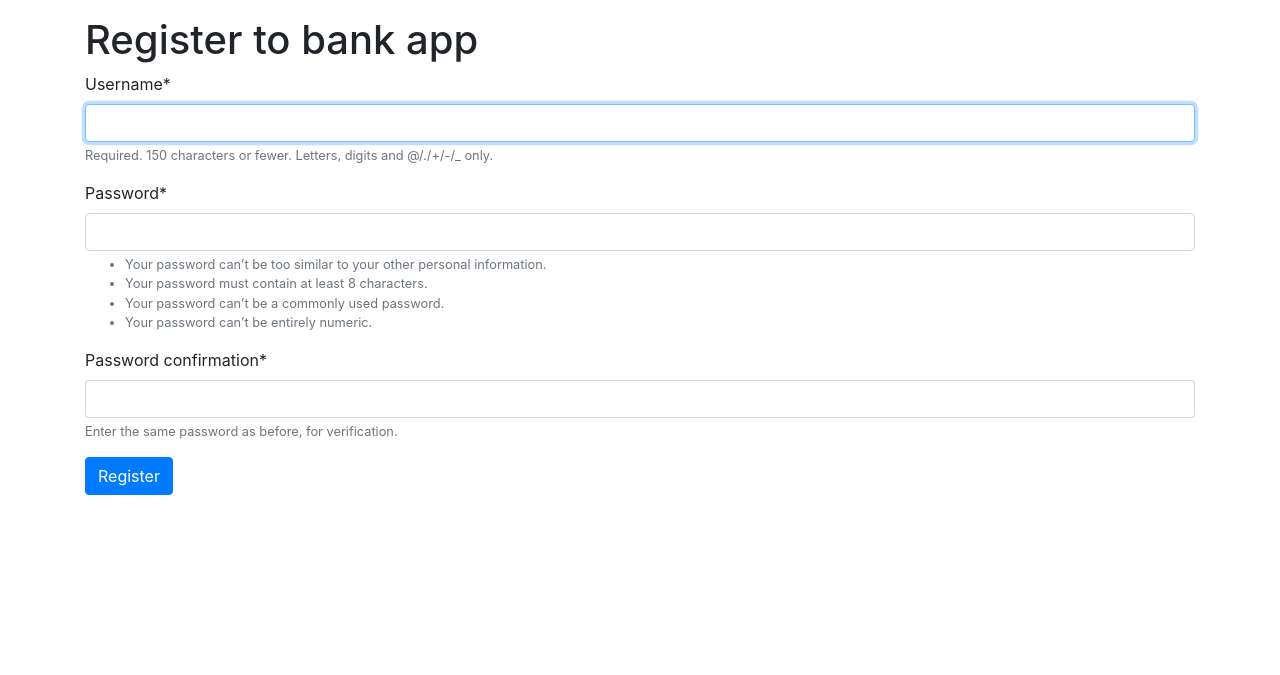
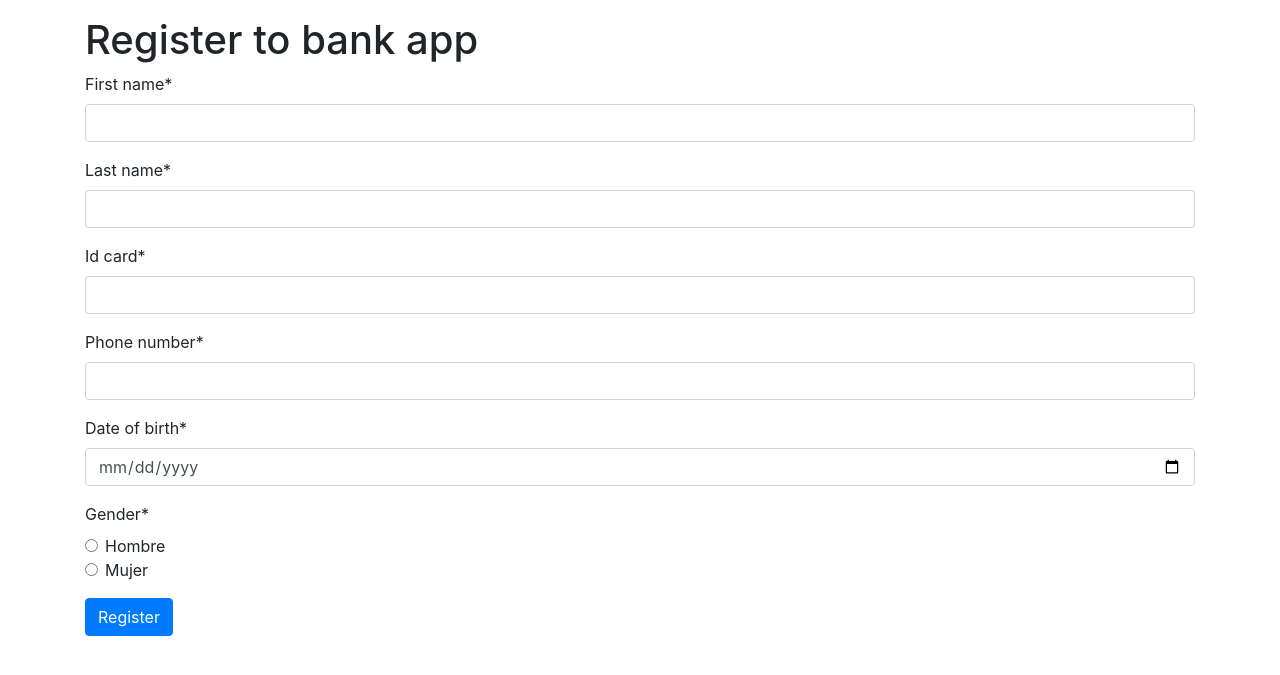
Before and after one commit to rem1niscence/bank-app, a Django app: page /user/register in a window 1280 px wide. Shown: the part 56-731 px from the top of the page. Run offline with Django 3.2, Linux system fonts and the light colour scheme; some libraries are stand-ins or nearby versions.

Commit message:
Extended registration form with Profile model options

```diff
--- a/django/config/settings.py
+++ b/django/config/settings.py
@@ -33,6 +33,7 @@ ALLOWED_HOSTS = []
 INSTALLED_APPS = [
     # 3rd Party
     'crispy_forms',
+    'bootstrap_datepicker',
 
     # Local Apps
     'user',
@@ -132,6 +133,7 @@ STATIC_URL = '/static/'
 STATICFILES_DIRS = [
     os.path.join(BASE_DIR, 'static')
 ]
+STATIC_ROOT = os.path.join(BASE_DIR, 'gathered_static_files')
 
 # Crispy forms settings
 CRISPY_TEMPLATE_PACK = 'bootstrap4'
--- a/django/core/templates/core/index.html
+++ b/django/core/templates/core/index.html
@@ -1,5 +1,9 @@
 {% extends 'base.html' %}
 
 {% block body %}
-  <p id="test">Template is working</p>
+  {% if user.is_authenticated %}
+    <p>Hello {{ user.username }}</p>
+    {% else %}
+    <p>Log in to see more info</p>
+  {% endif %}
 {% endblock body %}
--- a/django/templates/base.html
+++ b/django/templates/base.html
@@ -4,9 +4,10 @@
 <head>
   <meta charset="UTF-8">
   <meta http-equiv="X-UA-Compatible" content="ie=edge">
-  <!-- Start 3rd Party libraries -->
+  <!-- Start 3rd Party CSS -->
   <link href="https://stackpath.bootstrapcdn.com/bootstrap/4.1.3/css/bootstrap.min.css" rel="stylesheet" integrity="sha384-MCw98/SFnGE8fJT3GXwEOngsV7Zt27NXFoaoApmYm81iuXoPkFOJwJ8ERdknLPMO" crossorigin="anonymous">
-  <!-- End 3rd Party libraries -->
+  <link rel="stylesheet" href="https://stackpath.bootstrapcdn.com/font-awesome/4.7.0/css/font-awesome.min.css">
+  <!-- End 3rd Party CSS -->
   <link rel="stylesheet" href="{% static 'main.css' %}">
 
   <title>{% block title %}Bank app{% endblock title %}</title>
@@ -26,5 +27,13 @@
   <div class="container">
     {% block body %}{% endblock %}
   </div>
+
+  <!-- Start 3rd Party JS -->
+  <script
+  src="https://code.jquery.com/jquery-1.12.4.min.js"
+  integrity="sha256-ZosEbRLbNQzLpnKIkEdrPv7lOy9C27hHQ+Xp8a4MxAQ="
+  crossorigin="anonymous"></script>
+  <script src="https://stackpath.bootstrapcdn.com/bootstrap/4.1.3/js/bootstrap.min.js"></script>
+  <!-- End 3rd Party JS -->
 </body>
 </html>
--- /dev/null
+++ b/django/user/forms.py
@@ -0,0 +1,24 @@
+from django import forms
+from django.contrib.auth import get_user_model
+from user.models import Profile
+
+
+class BankRegisterForm(forms.ModelForm):
+    user = forms.ModelChoiceField(
+        widget=forms.HiddenInput,
+        queryset=get_user_model().objects.all(),
+        disabled=True
+    )
+
+    gender = forms.ChoiceField(
+        widget=forms.RadioSelect,
+        choices=Profile.GENDERS
+    )
+
+    date_of_birth = forms.DateField(
+        widget=forms.TextInput(attrs={'type': 'date'}))
+
+    class Meta:
+        model = Profile
+        fields = ['first_name', 'last_name',
+                  'id_card', 'phone_number', 'date_of_birth']
--- a/django/user/models.py
+++ b/django/user/models.py
@@ -17,7 +17,7 @@ class Profile(models.Model):
         code='nomatch')],
         max_length=11)
     date_of_birth = models.DateField()
-    name = models.CharField(max_length=30)
+    first_name = models.CharField(max_length=30)
     last_name = models.CharField(max_length=50)
     phone_number = models.CharField(validators=[RegexValidator(
         regex='^(809|829|849)[0-9]{7}$',
@@ -31,7 +31,7 @@ class Profile(models.Model):
         (MALE, 'Hombre'),
         (FEMALE, 'Mujer'),
     )
-    gender = models.IntegerField(choices=GENDERS, default=MALE)
+    gender = models.IntegerField(choices=GENDERS, default=MALE,)
 
     # The following two methods are for when an user is created, automatically
     # fire the creation of the Profile model, saving all the related user info.
--- /dev/null
+++ b/django/user/templates/user/register_extended.html
@@ -0,0 +1,13 @@
+{% extends 'base.html' %}
+{% load crispy_forms_tags %}
+
+{% block title %}Register - {{ block.super }} {% endblock title %}
+
+{% block body %}
+  <h1>Register to bank app</h1>
+    <form method="post">
+      {% csrf_token %}
+      {{form|crispy}}
+      <button type="submit" class="btn btn-primary">Register</button>
+    </form>
+{% endblock body %}
--- a/django/user/urls.py
+++ b/django/user/urls.py
@@ -6,5 +6,5 @@ app_name = 'user'
 urlpatterns = [
     path('login', views.CustomLoginView.as_view(), name="login"),
     path('logout', LogoutView.as_view(), name="logout"),
-    path('register', views.RegisterView.as_view(), name="register"),
+    path('register', views.ExampleRegisterView.as_view(), name="register"),
 ]
--- a/django/user/views.py
+++ b/django/user/views.py
@@ -1,9 +1,19 @@
 from django.contrib.auth.forms import UserCreationForm
+from django.views.generic import CreateView
 from django.urls import reverse_lazy
 from django.views.generic import CreateView
 from django.contrib.auth.views import LoginView
 from django.contrib.auth.signals import user_logged_in
 from django.dispatch import receiver
+from user.forms import BankRegisterForm
+
+
+class ExampleRegisterView(CreateView):
+    form_class = BankRegisterForm
+    template_name = 'user/register_extended.html'
+
+    def get_initial(self):
+        return {'user': self.request.user.id}
 
 
 class RegisterView(CreateView):
@@ -16,4 +26,3 @@ class CustomLoginView(LoginView):
     @receiver(user_logged_in)
     def logged_in(sender, user, request, **kwargs):
         print(f'User: {user} has logged in')
-        print(request)
--- a/requirements.txt
+++ b/requirements.txt
@@ -1,3 +1,4 @@
 Django==2.1.4
 pytz==2018.7
 django-crispy-forms==1.7.2
+django-bootstrap-datepicker
```
Also changed, not shown: django/user/migrations/0003_auto_20181208_1641.py (added), 1 other file.
